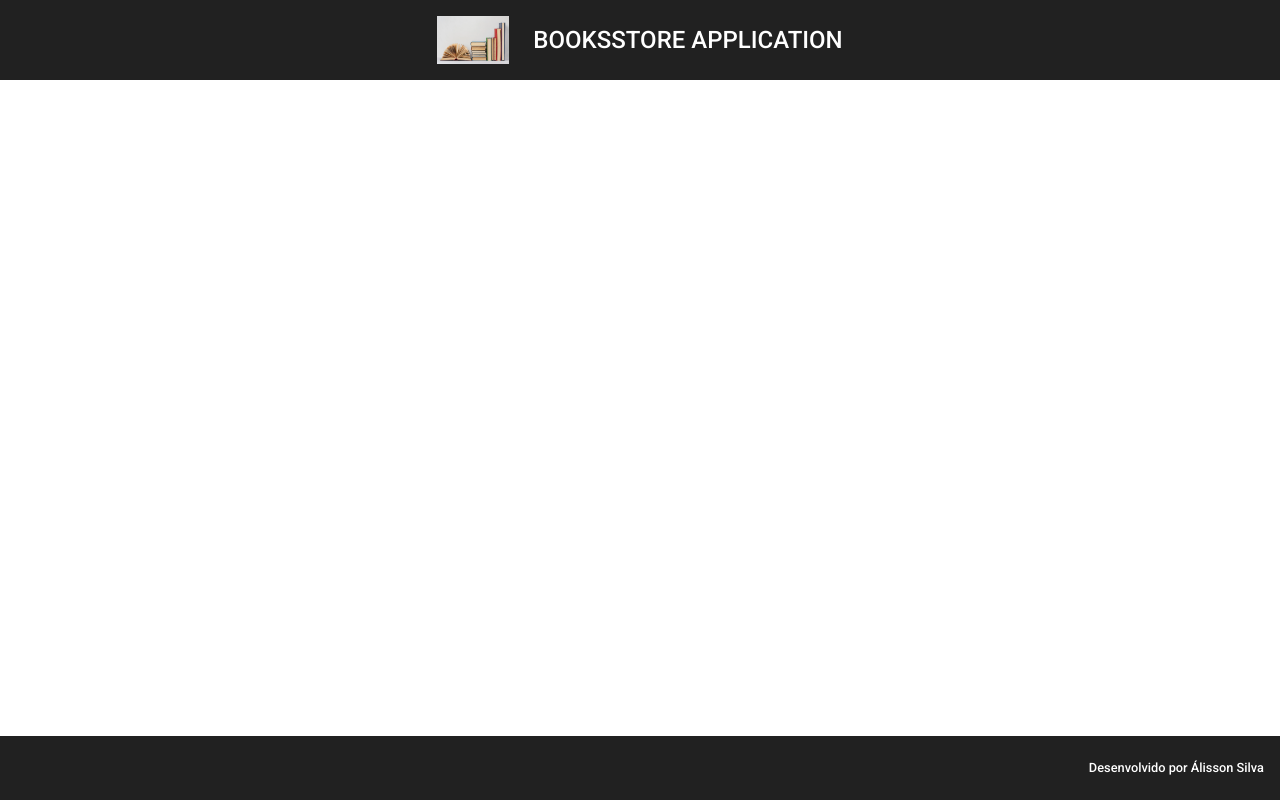
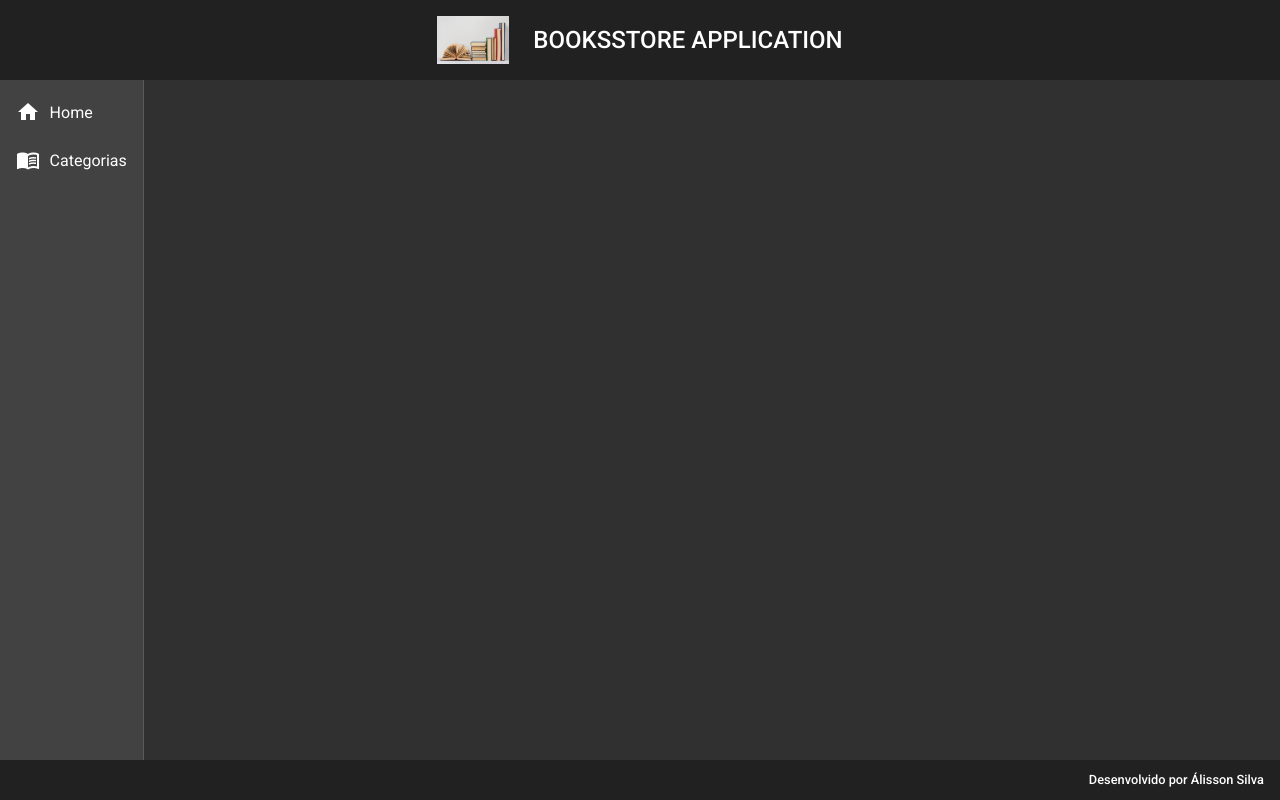
Before and after one commit to alissonos/bookstore-frontend, an Angular app: page / in a window 1280 px wide. Built offline with nearby package versions, Linux system fonts and the light colour scheme.

Commit message:
Implementação da barra de Navegação

```diff
--- a/src/app/app.component.html
+++ b/src/app/app.component.html
@@ -1,2 +1,3 @@
 <app-header></app-header>
+<app-nav></app-nav>
 <app-footer></app-footer>
--- a/src/app/components/template/footer/footer.component.css
+++ b/src/app/components/template/footer/footer.component.css
@@ -3,4 +3,5 @@
     bottom: 0;
     justify-content: flex-end;
     font-size: 0.8rem;
+    height: 5%;
 }
--- /dev/null
+++ b/src/app/components/template/nav/nav.component.css
@@ -0,0 +1,7 @@
+.container {
+    height: 85%;
+}
+
+i {
+    padding-right: .6rem;
+}
--- /dev/null
+++ b/src/app/components/template/nav/nav.component.html
@@ -0,0 +1,18 @@
+<mat-sidenav-container class="container">
+    <mat-sidenav mode="side" opened>
+        <mat-nav-list>
+            <a mat-list-item>
+                <i class="material-icons">home</i>
+                Home
+            </a>
+            <a mat-list-item>
+                <i class="material-icons">menu_book</i>
+                Categorias
+            </a>
+        </mat-nav-list>
+    </mat-sidenav>
+
+    <mat-sidenav-content>
+
+    </mat-sidenav-content>
+</mat-sidenav-container>
--- /dev/null
+++ b/src/app/components/template/nav/nav.component.ts
@@ -0,0 +1,15 @@
+import { Component, OnInit } from '@angular/core';
+
+@Component({
+  selector: 'app-nav',
+  templateUrl: './nav.component.html',
+  styleUrls: ['./nav.component.css']
+})
+export class NavComponent implements OnInit {
+
+  constructor() { }
+
+  ngOnInit(): void {
+  }
+
+}
```
Also changed, not shown: src/app/app.module.ts (+19 -17 lines).
